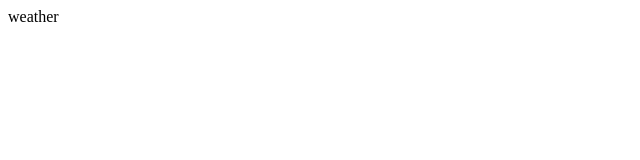
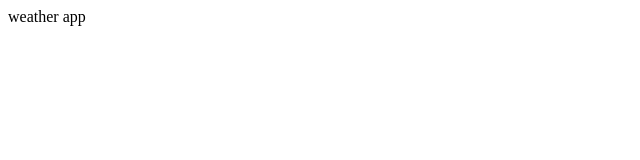
Before and after one commit to Neginrmn/shecodes-react-weather, a React (Create React App) app: page / in a window 1280 px wide. Shown: the top 160 px of the page, without its empty margins (0-640 px from the left). Built offline with nearby package versions, Linux system fonts and the light colour scheme.

Commit message:
Update App.js

```diff
--- a/src/App.js
+++ b/src/App.js
@@ -4,7 +4,7 @@ import './App.css';
 export default function App() {
   return (
     <div className="App">
-  weather
+  weather app
     </div>
   );
 }
```
